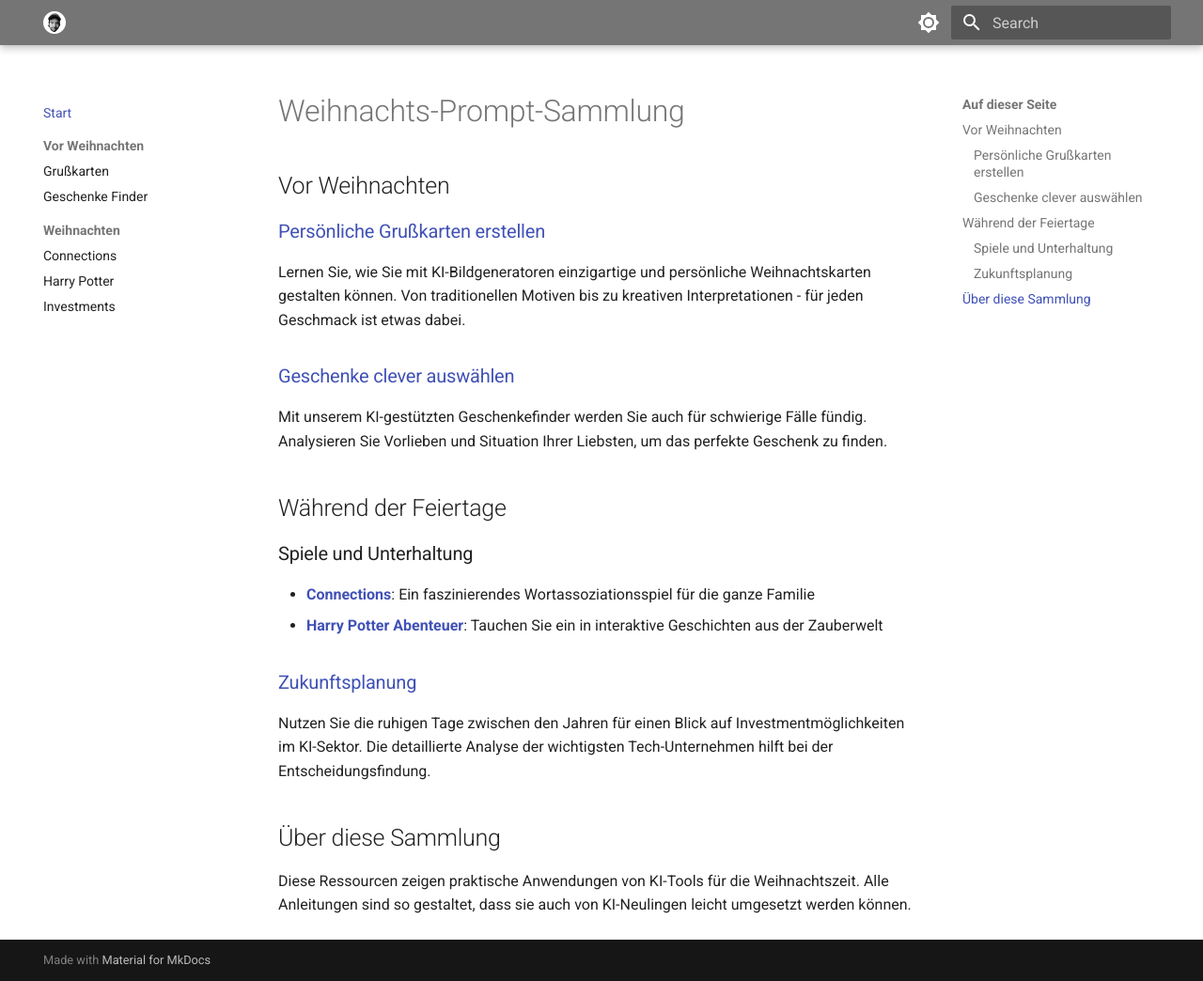
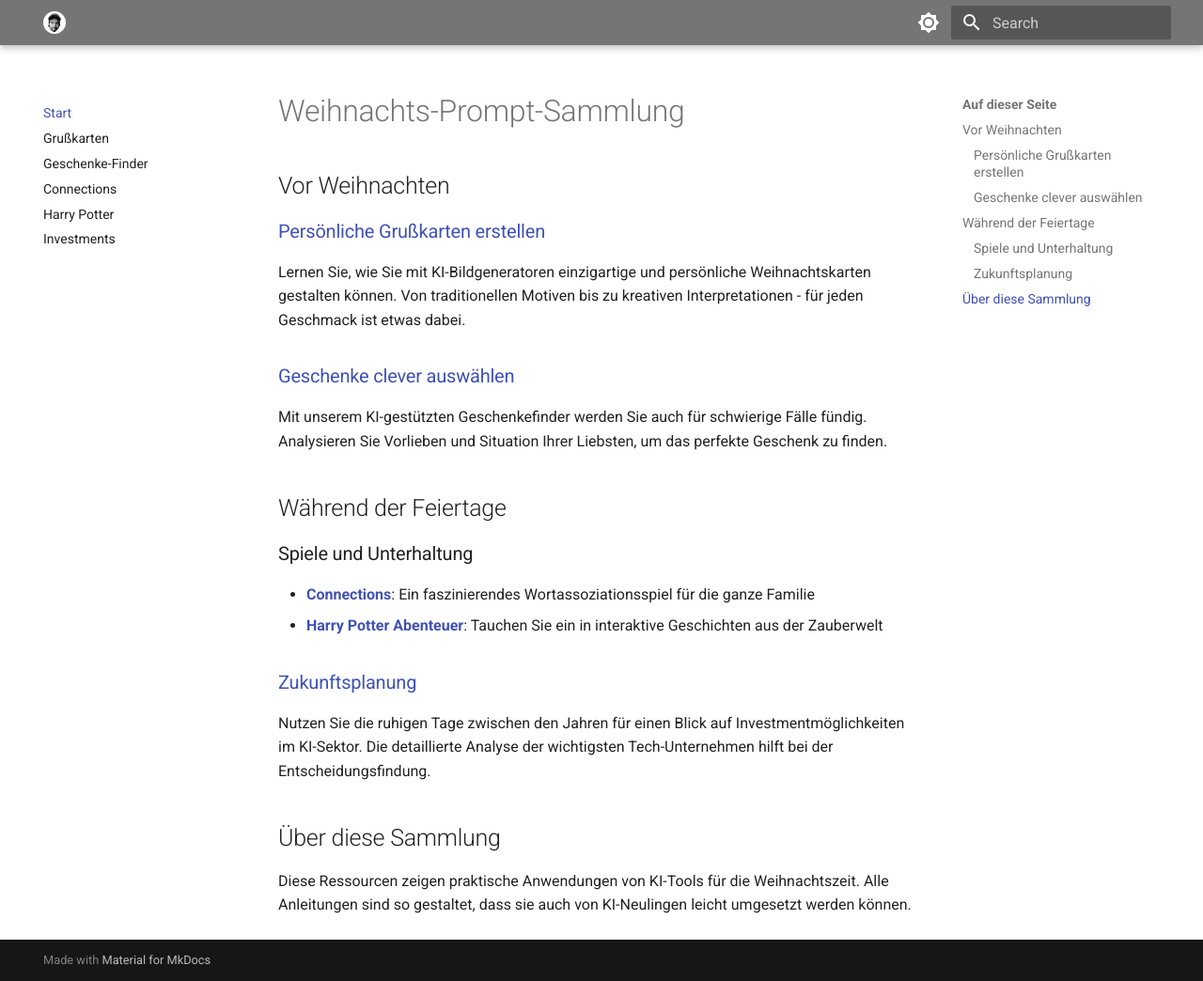
Before and after one commit to cgast/prompts, an MkDocs documentation site: the page built from md/index.md, in a window 1280 px wide and 1044 px high. Shown: the whole window at 94% size. Built offline with MkDocs 1.6.1 and Material for MkDocs 9.7.7, drawn with Linux system fonts in a browser that asks for light colours; some of the changed lines change nothing that is shown.

Commit message:
refactored

```diff
--- a/md/index.md
+++ b/md/index.md
@@ -2,21 +2,21 @@
 
 ## Vor Weihnachten
 
-### [Persönliche Grußkarten erstellen](xmas/grusskarte)
+### [Persönliche Grußkarten erstellen](xmas/grusskarte.md)
 Lernen Sie, wie Sie mit KI-Bildgeneratoren einzigartige und persönliche Weihnachtskarten gestalten können.
 Von traditionellen Motiven bis zu kreativen Interpretationen - für jeden Geschmack ist etwas dabei.
 
-### [Geschenke clever auswählen](xmas/geschenke)
+### [Geschenke clever auswählen](xmas/geschenke.md)
 Mit unserem KI-gestützten Geschenkefinder werden Sie auch für schwierige Fälle fündig.
 Analysieren Sie Vorlieben und Situation Ihrer Liebsten, um das perfekte Geschenk zu finden.
 
 ## Während der Feiertage
 
 ### Spiele und Unterhaltung
-- [**Connections**](games/connections): Ein faszinierendes Wortassoziationsspiel für die ganze Familie
-- [**Harry Potter Abenteuer**](games/harry_potter): Tauchen Sie ein in interaktive Geschichten aus der Zauberwelt
+- [**Connections**](games/connections.md): Ein faszinierendes Wortassoziationsspiel für die ganze Familie
+- [**Harry Potter Abenteuer**](games/harry_potter.md): Tauchen Sie ein in interaktive Geschichten aus der Zauberwelt
 
-### [Zukunftsplanung](data_analytics/investment)
+### [Zukunftsplanung](data_analytics/investment.md)
 Nutzen Sie die ruhigen Tage zwischen den Jahren für einen Blick auf Investmentmöglichkeiten im KI-Sektor.
 Die detaillierte Analyse der wichtigsten Tech-Unternehmen hilft bei der Entscheidungsfindung.
 
--- a/mkdocs.yml
+++ b/mkdocs.yml
@@ -49,10 +49,8 @@ markdown_extensions:
 
 nav:
   - Start: index.md
-  - Vor Weihnachten:
-    - Grußkarten: xmas/grusskarte.md
-    - Geschenke Finder: xmas/geschenke.md
-  - Weihnachten:
-    - Connections: games/connections.md
-    - Harry Potter: games/harry_potter.md
-    - Investments: data_analytics/investment.md
+  - Grußkarten: xmas/grusskarte.md
+  - Geschenke-Finder: xmas/geschenke.md
+  - Connections: games/connections.md
+  - Harry Potter: games/harry_potter.md
+  - Investments: data_analytics/investment.md
```
